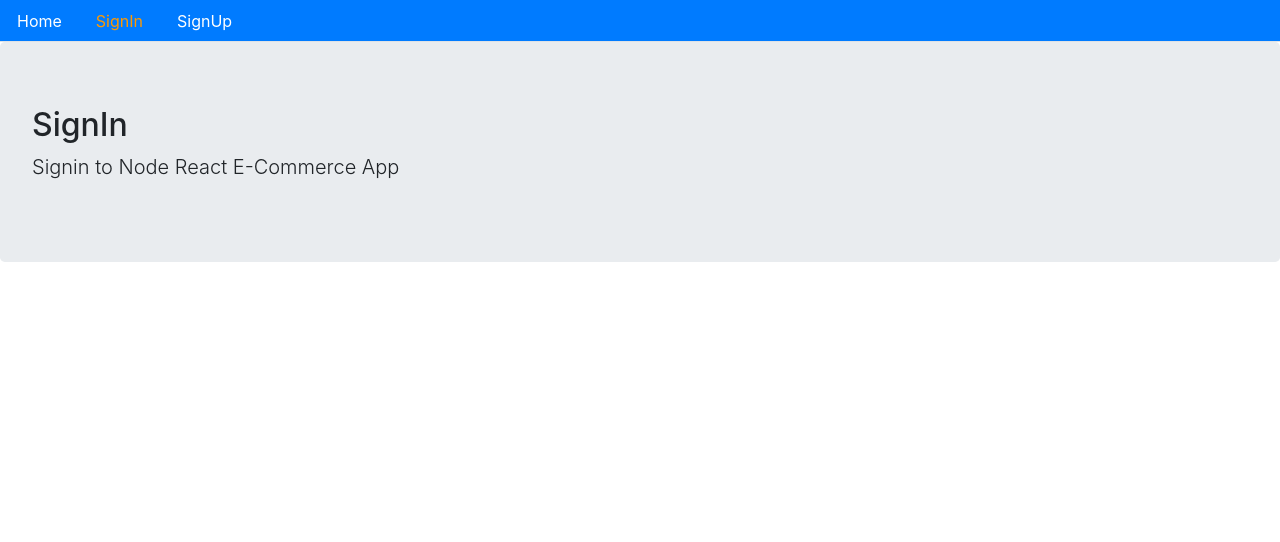
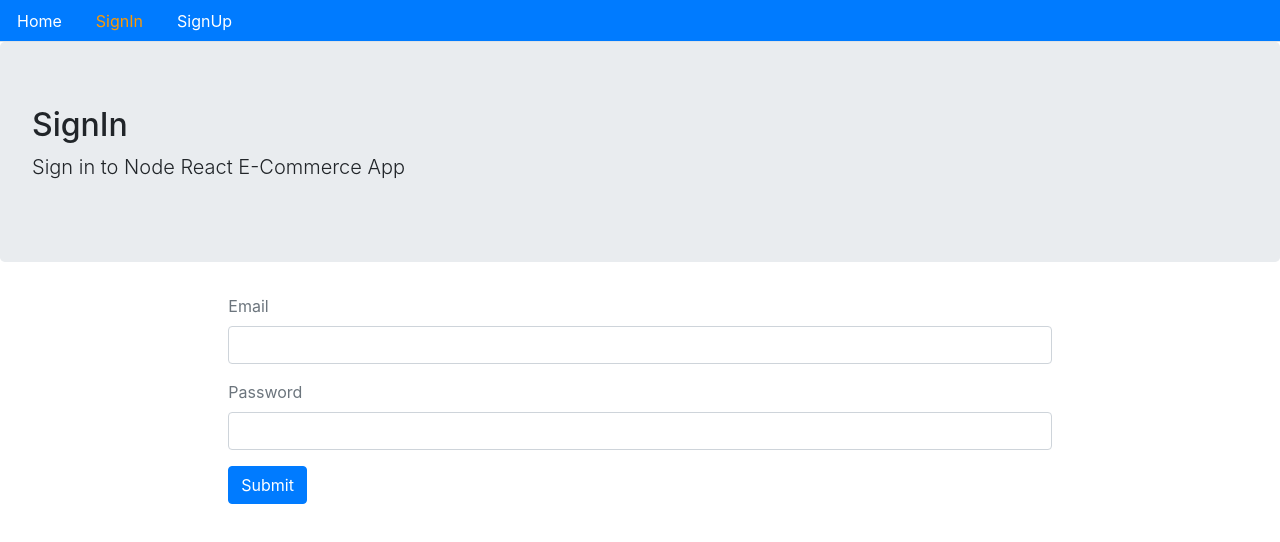
Before and after one commit to matthewchick/EcommerceWithReactAndNode_frontEnd, a React (Create React App) app: page /signin in a window 1280 px wide. Shown: the top 542 px of the page. Built offline with nearby package versions, Linux system fonts and the light colour scheme; no server answers.

Commit message:
Finish sign in

```diff
--- a/src/auth/Auth.js
+++ b/src/auth/Auth.js
@@ -2,7 +2,7 @@
 import { API } from '../config';
 
 export const signup = (user) => {
-    console.log(user.name, user.email, user.password);
+    // console.log(user.name, user.email, user.password);
     // use return before fetch otherwise TypeError: Cannot read property 'then' of undefined
     return fetch(`${API}/signup`, {
         method: "POST",
@@ -19,3 +19,22 @@
         console.log(err);
     })
 };
+
+export const signin = (user) => {
+    console.log(user.email, user.password);
+    // use return before fetch otherwise TypeError: Cannot read property 'then' of undefined
+    return fetch(`${API}/signin`, {
+        method: "POST",
+        headers: {
+            Accept: 'application/json',
+            "Content-Type": "application/json"
+        },
+        body: JSON.stringify(user)
+    })
+    .then(response => {
+        return response.json();
+    })
+    .catch(err => {
+        console.log(err);
+    })
+};
--- a/src/user/Signin.js
+++ b/src/user/Signin.js
@@ -1,11 +1,89 @@
 //Signin Component
-import React from 'react';
+import React, { useState } from 'react';    //use react hook
+import { Redirect } from 'react-router-dom';
 import Layout from '../core/Layout';
+import { signin } from '../auth/Auth';
 
-const Signin = () => (
-    <Layout title="SignIn" description="Signin to Node React E-Commerce App">
+const Signin = () => {
 
-    </Layout>
-);
+    // javascript functions
+    // create a state
+    const [values, setValues] = useState({
+        email: '',
+        password: '',
+        error: '',
+        loading: false,
+        redirectToReferrer: false
+    });
+
+    const {email, password, error, loading, redirectToReferrer} = values;   //object destructing
+
+    const handleChange = name => event => {
+        setValues({...values, error: false, [name]: event.target.value})
+    }
+
+    const clickSubmit = (event) => {
+        event.preventDefault();
+        setValues({ ...values, error: false, loading: true });
+        signin({email, password})
+        .then(data => {
+            if(data.error) {
+                console.log(data.error);
+                setValues({...values, error: data.error, loading: false})
+            } else {
+                setValues({
+                    ...values,
+                    redirectToReferrer: true
+                })
+            }
+        })
+    }
+    // component functions
+    const signUpForm = () => (
+        <form>
+            <div className="form-group">
+                <label className="text-muted">Email</label>
+                <input onChange={handleChange('email')} type="email" className="form-control" value={email}/>
+            </div>
+            <div className="form-group">
+                <label className="text-muted">Password</label>
+                <input onChange={handleChange('password')} type="password" className="form-control" value={password}/>
+            </div>
+            <button onClick={clickSubmit} className="btn btn-primary">Submit</button>
+        </form>
+    );
+
+    const showError = () => (
+        <div className="alert alert-danger" style={{display: error ? '' : 'none'}}>
+            {error}
+        </div>
+    );
+
+    const showLoading = () => (
+        loading && <div className="alert alert-info">
+           <h2>Loading ...</h2>
+        </div>
+    );
+
+    const redirectUser = () => {
+        if (redirectToReferrer) {
+            return <Redirect to="/" />;
+        }
+    }
+
+    // pass title, description and className into props to Layout
+    return (
+        <Layout
+            title="SignIn"
+            description="Sign in to Node React E-Commerce App"
+            className="container col-md-8 offset-md-2"
+            >
+            {showLoading()}
+            {showError()}
+            {signUpForm()}
+            {redirectUser()}
+        </Layout>
+    )
+};
 
 export default Signin;
```
